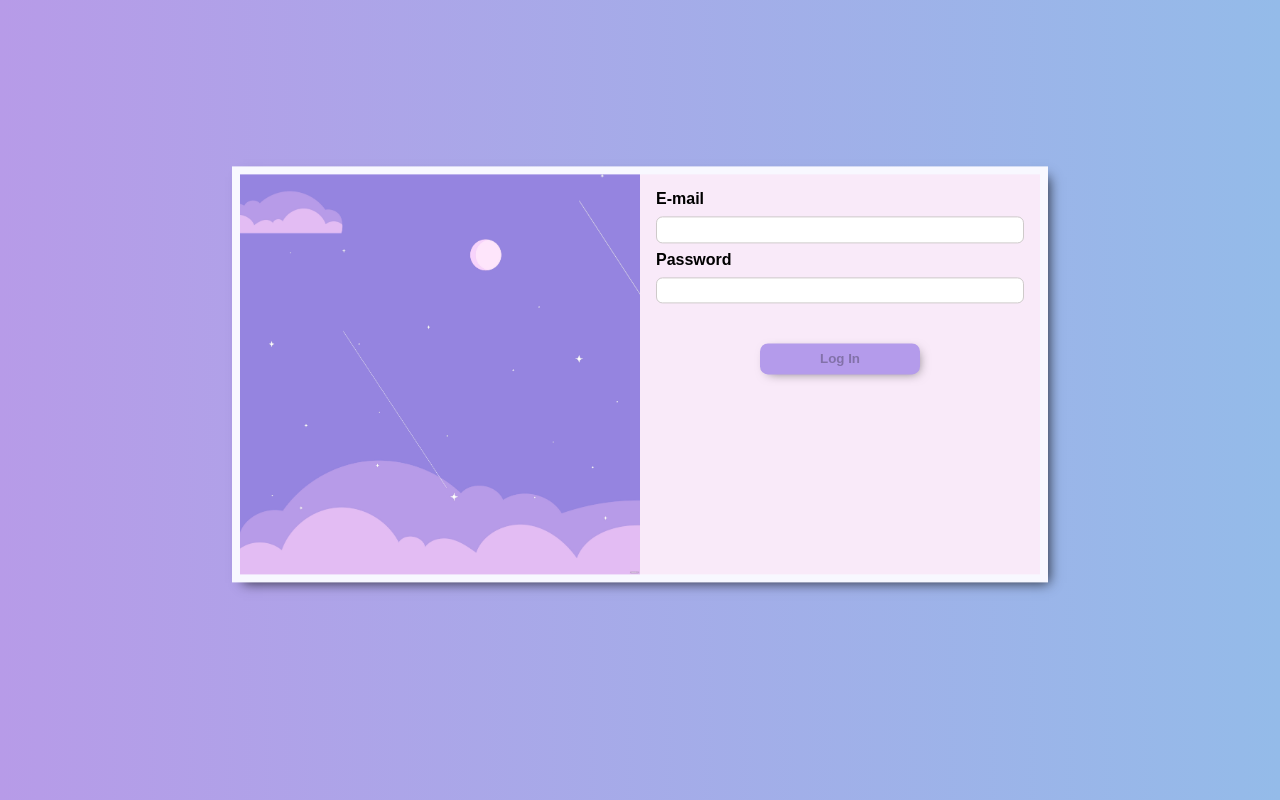
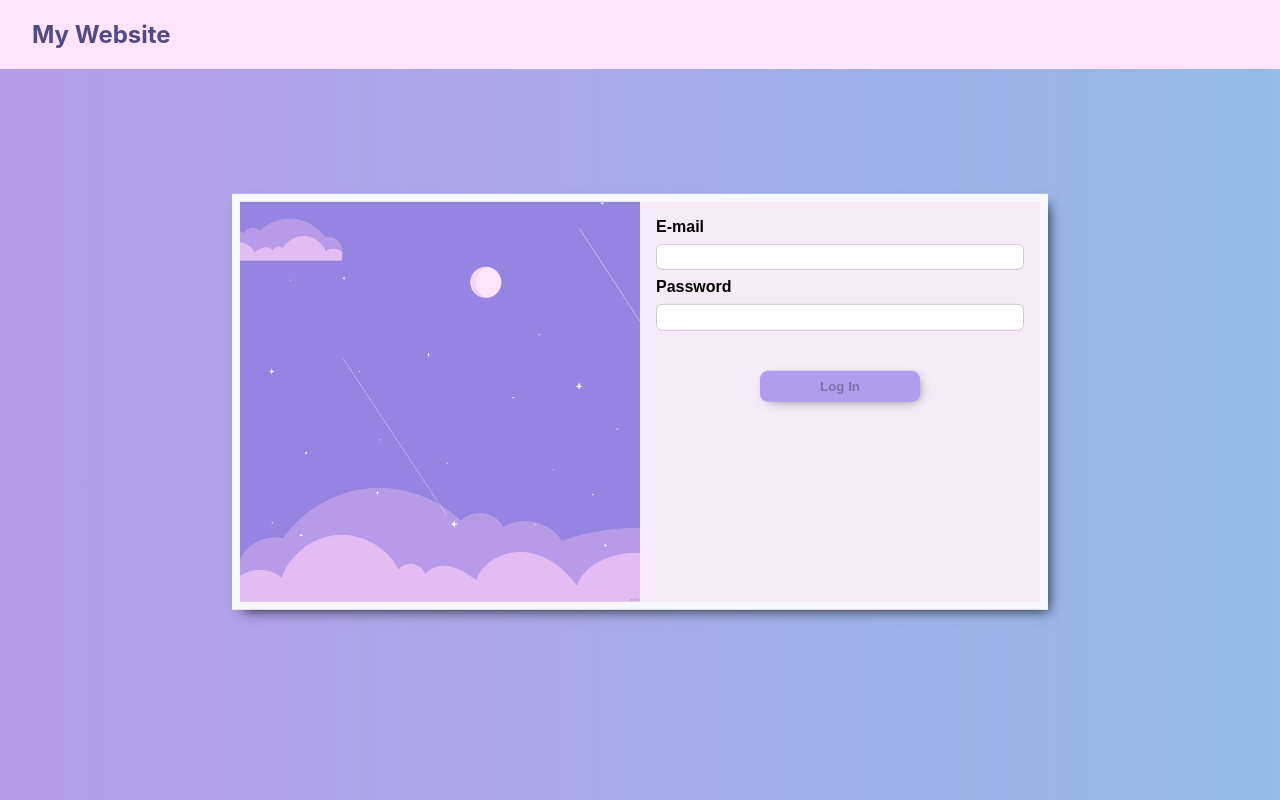
Before and after one commit to sreeyu/login-page, a React (Create React App) app: page / in a window 1280 px wide. Built offline with nearby package versions, Linux system fonts and the light colour scheme.

Commit message:
UI changes

```diff
--- a/src/components/UI components/Navbar.jsx
+++ b/src/components/UI components/Navbar.jsx
@@ -8,6 +8,7 @@ function Navbar(props){
 
     return(
         <nav className={styles.navbar}>
+            <h2>My Website</h2>
             <ul>
             {ctx.isLoggedIn && <li>
                     <a href="/">Users</a>
--- a/src/components/UI components/Navbar.module.css
+++ b/src/components/UI components/Navbar.module.css
@@ -1,5 +1,14 @@
 .navbar{
     background: #fee5fb;
+    display: flex;
+    align-items: center;
+    justify-content: space-between;
+}
+
+.navbar h2{
+    margin-left: 2rem;
+    padding: 0;
+    color: #544987;
 }
 .navbar ul{
     list-style: none;
@@ -41,3 +50,17 @@
     background: #b18ebf;
     box-shadow: 0 2px 10px rgba(0, 0, 0, 0.26);
 }
+
+@media (max-width: 600px) {
+    .navbar h2{
+        font-size: 17px;
+        margin-left: 0.5rem;
+        margin-right: 0.8rem;
+    }
+    .navbar li{
+        margin-right: 0.8rem;
+    }
+    .navbar button{
+        padding: 0.2rem 0.5rem;
+    }
+}
--- a/src/components/login/Login.jsx
+++ b/src/components/login/Login.jsx
@@ -88,7 +88,8 @@ function Login(props){
     }
 
     return(
-
+        <div className={styles['login-page']}>
+            <Navbar />
         <div className={styles['login-container']}>
             <img src={require("../images/nightSky.jpg")} alt="no" />
             <form onSubmit={getUserInfo}>
@@ -100,6 +101,7 @@ function Login(props){
             </form>
 
         </div>
+        </div>
     )
 };
 
--- a/src/components/login/Login.module.css
+++ b/src/components/login/Login.module.css
@@ -6,8 +6,8 @@
     margin: 0 auto;
     padding: 0.5rem;
     position: relative;
-    top: 50%;
-    transform: translateY(40%);
+    top: 40%;
+    transform: translateY(30%);
     display: flex;
 }
 
```
